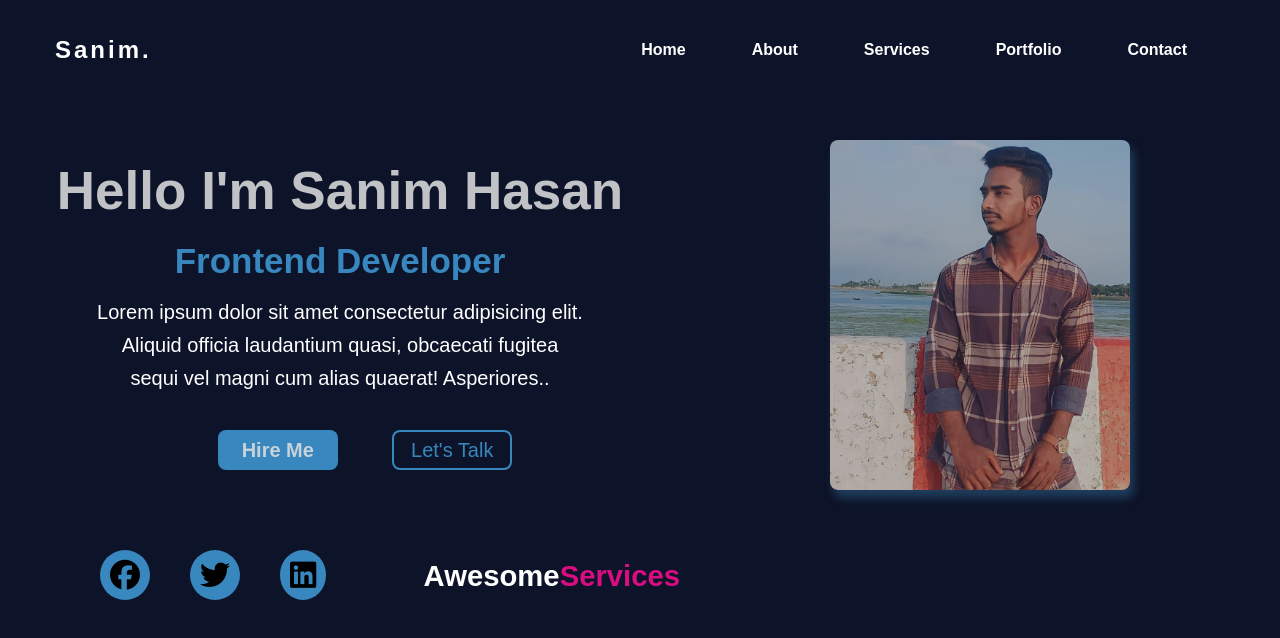
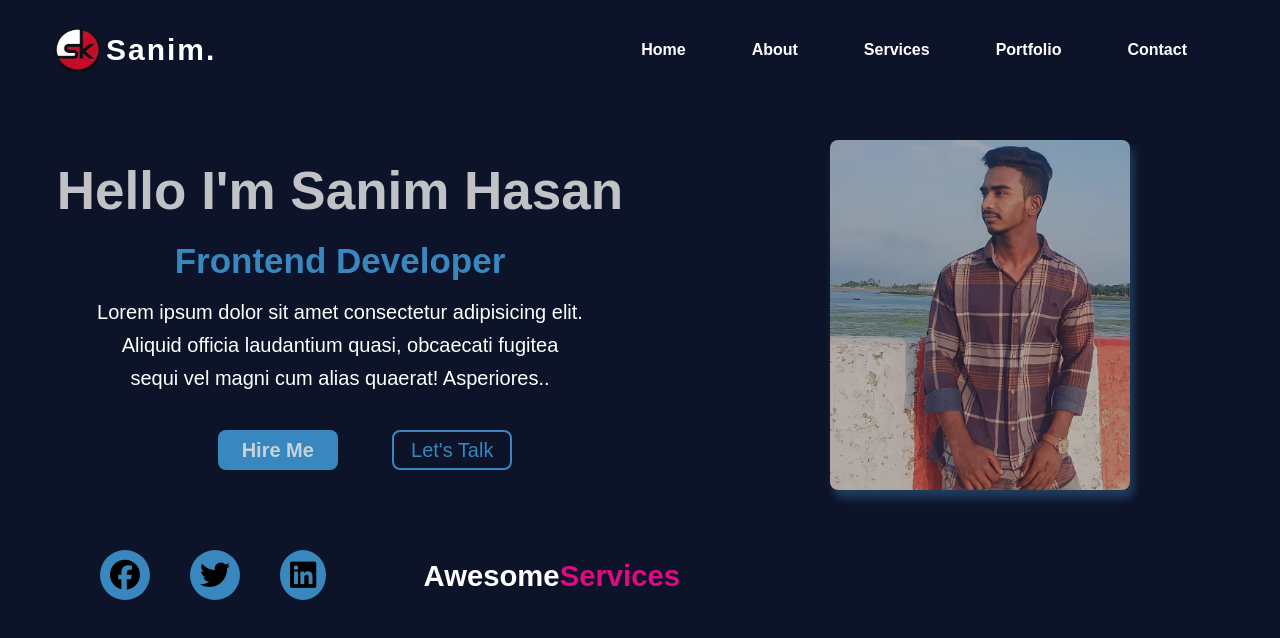
Before and after one commit to SanimSRk/my-first-project, a plain HTML site: page index.html in a window 1280 px wide. Drawn offline with Linux system fonts and the light colour scheme.

Commit message:
add more sryle

```diff
--- a/index.html
+++ b/index.html
@@ -4,15 +4,17 @@
 <head>
   <meta charset="UTF-8">
   <meta name="viewport" content="width=device-width, initial-scale=1.0">
-  <title>Sanim</title>
+  <title>SK_Sanim</title>
   <link rel="stylesheet" href="style.css">
   <link rel="stylesheet" href="https://cdnjs.cloudflare.com/ajax/libs/font-awesome/6.5.1/css/all.min.css">
+  <link rel="shortcut icon" href="image/logo.jpg" type="image/x-icon">
 </head>
 
 <body>
 
   <nav class="navication">
     <div class="names">
+      <img src="image/logo.jpg" alt="">
       <h1>Sanim.</h1>
     </div>
     <div class="nav_ariya">
--- a/style.css
+++ b/style.css
@@ -31,9 +31,13 @@ li {
   color: white;
 }
 .names {
+  display: flex;
   margin-left: 55px;
   color: white;
-  letter-spacing: 3px;
+  letter-spacing: 2px;
+  align-items: center;
+  font-size: 20px;
+  font-weight: bold;
 }
 
 aside {
@@ -122,3 +126,9 @@ p {
 .servicesh {
   color: #da0c81;
 }
+img {
+  margin-right: 6px;
+  height: 45px;
+  width: 45px;
+  border-radius: 50%;
+}
```
Also changed, not shown: image/logo.jpg (added).
